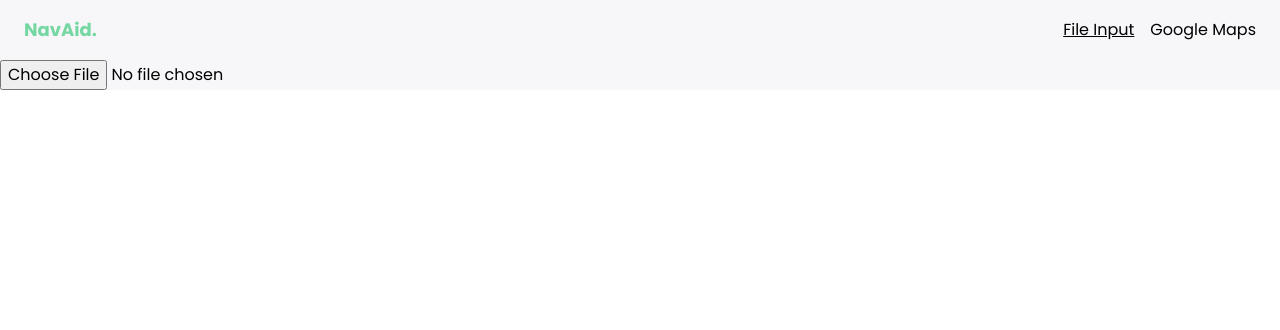
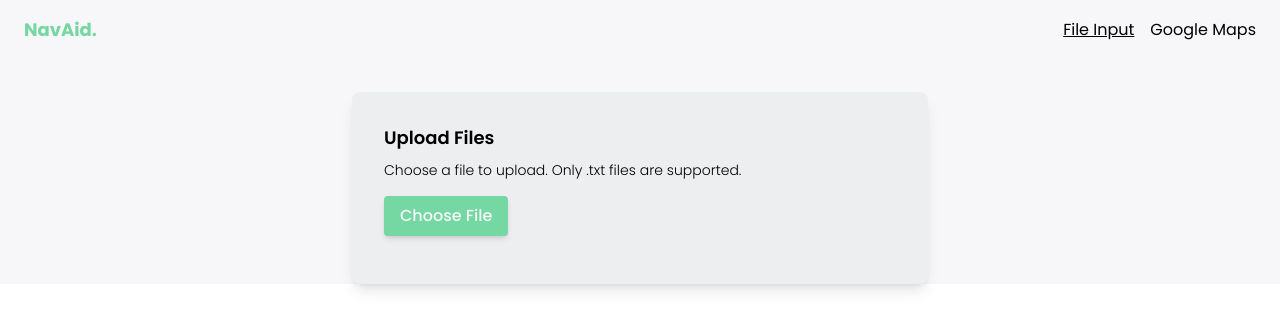
Before and after one commit to liviaarumsari/Tucil3_13521094_13521139, a React (Create React App) app in the folder src/navaid/: page / in a window 1280 px wide. Shown: the top 330 px of the page. Built offline with nearby package versions, Linux system fonts and the light colour scheme; what cytoscape-dagre would draw is missing.

Commit message:
feat(graphChooser): upload files and visualize

```diff
--- a/src/navaid/src/App.js
+++ b/src/navaid/src/App.js
@@ -5,6 +5,7 @@ import Point from "./lib/Point.js";
 import GraphMap from "./lib/GraphMap.js";
 import GraphVisualizer from "./components/GraphVisualizer.js";
 import Navbar from "./components/Navbar.js";
+import GraphChooser from "./components/GraphChooser.js";
 
 function App() {
   const [fileContent, setFileContent] = useState(null);
@@ -12,63 +13,33 @@ function App() {
 
   const path = ["0-1", "3-4"];
 
-  const handleFileUpload = (event) => {
-    const file = event.target.files[0];
-    const reader = new FileReader();
-    reader.onload = (e) => {
-      const contents = e.target.result;
-      const lines = contents.split(/\r?\n/); // Split by new lines
-      const size = parseInt(lines[0]);
-      const adjMatrix = [];
-      for (let i = 1; i <= size; i++) {
-        adjMatrix.push(lines[i].split(" ").map((x) => parseInt(x)));
-      }
-      const nodeNames = [];
-      const nodePoints = [];
-      for (let i = size + 1; i < lines.length; i++) {
-        const lineParts = lines[i].split(":");
-        const simpul = lineParts[0].trim();
-        const [x, y] = lineParts[1].split(" ").map((s) => parseInt(s));
-        nodeNames.push(simpul);
-        nodePoints.push(new Point(x, y));
-      }
-      console.log(adjMatrix);
-      console.log(nodeNames);
-      console.log(nodePoints);
-      let tempMap = new GraphMap(adjMatrix, nodeNames, nodePoints);
-      setMapInput(tempMap);
-      setFileContent(adjMatrix);
-      let answer = ucs(adjMatrix, 0, 1);
-      let routes = answer[0];
-      if (answer[1] === -1) {
-        setFileContent("Tidak ada lintasan yang menhubungkan");
-      } else {
-        setFileContent(
-          "Jarak minum terdekat : " +
-            answer[1] +
-            "\nRute yang ditempuh : " +
-            routes[0].nodes
-        );
-      }
-    };
-    reader.readAsText(file);
-  };
+  const fileUploadHandler = (newMap) => {
+    setMapInput(newMap);
+  }
+
+  // const handleFileUpload = (event) => {
+  //     setFileContent(adjMatrix);
+  //     let answer = ucs(adjMatrix, 0, 1);
+  //     let routes = answer[0];
+  //     if (answer[1] === -1) {
+  //       setFileContent("Tidak ada lintasan yang menhubungkan");
+  //     } else {
+  //       setFileContent(
+  //         "Jarak minum terdekat : " +
+  //           answer[1] +
+  //           "\nRute yang ditempuh : " +
+  //           routes[0].nodes
+  //       );
+  //     }
+  //   };
+  //   reader.readAsText(file);
+  // };
 
   return (
     <div className="bg-light-primary">
       <Navbar/>
-      <input type="file" onChange={handleFileUpload} />
-      {fileContent && (
-        <div>
-          <h3 class="font-sans text-dark-primary">File Contents:</h3>
-          <pre>{fileContent}</pre>
-        </div>
-      )}
-      {mapInput && (
-        <div style={{ width: "50vw", height: "50vh" }}>
-          <GraphVisualizer mapInput={mapInput} path={path} />
-        </div>
-      )}
+      <GraphChooser onFileUpload={fileUploadHandler}/>
+
     </div>
   );
 }
--- a/src/navaid/src/components/Card.js
+++ b/src/navaid/src/components/Card.js
@@ -2,7 +2,7 @@ import '../index.css'
 
 function Card(props) {
     const classes = 'card ' + props.className
-    return <div className="rounded-lg bg-gray-100 shadow-md p-4 mx-auto my-8 w-11/12 max-w-screen-lg">{props.children}</div>
+    return <div className="bg-light-secondary p-8 my-8 w-11/12 shadow-lg rounded-lg max-w-xl mx-auto">{props.children}</div>
 }
 
 export default Card
--- /dev/null
+++ b/src/navaid/src/components/GraphChooser.js
@@ -0,0 +1,86 @@
+import React, { useState } from "react";
+import GraphVisualizer from "./GraphVisualizer.js";
+import Point from "../lib/Point.js";
+import GraphMap from "../lib/GraphMap.js";
+import Card from "./Card.js";
+
+function GraphChooser(props) {
+  const [fileName, setFileName] = useState("");
+  const [fileContent, setFileContent] = useState(null);
+  const [errorMessage, setErrorMessage] = useState("");
+  const [showGraphVisualizer, setShowGraphVisualizer] = useState(false);
+
+  const handleFileUpload = (event) => {
+    const file = event.target.files[0];
+    const fileNameParts = file.name.split(".");
+    const fileExtension = fileNameParts[fileNameParts.length - 1];
+
+    if (fileExtension !== "txt") {
+      setErrorMessage("Invalid file type. Please upload a .txt file.");
+    } else {
+      setFileName(file.name);
+      setErrorMessage("");
+
+      const reader = new FileReader();
+      reader.onload = (e) => {
+        const contents = e.target.result;
+        const lines = contents.split(/\r?\n/); // Split by new lines
+        const size = parseInt(lines[0]);
+        const adjMatrix = [];
+        for (let i = 1; i <= size; i++) {
+          adjMatrix.push(lines[i].split(" ").map((x) => parseInt(x)));
+        }
+        const nodeNames = [];
+        const nodePoints = [];
+        for (let i = size + 1; i < lines.length; i++) {
+          const lineParts = lines[i].split(":");
+          const simpul = lineParts[0].trim();
+          const [x, y] = lineParts[1].split(" ").map((s) => parseInt(s));
+          nodeNames.push(simpul);
+          nodePoints.push(new Point(x, y));
+        }
+        console.log(adjMatrix);
+        console.log(nodeNames);
+        console.log(nodePoints);
+        let mapInput = new GraphMap(adjMatrix, nodeNames, nodePoints);
+        props.onFileUpload(mapInput);
+        setFileContent(mapInput);
+        setShowGraphVisualizer(true);
+      };
+      reader.readAsText(file);
+    }
+  };
+
+  return (
+    <Card>
+        <div className="flex flex-col">
+            <label className="text-lg font-semibold mb-2">Upload Files</label>
+            <label className="text-sm font-light text-gray-500 mb-4">
+            Choose a file to upload. Only .txt files are supported.
+            </label>
+        </div>
+        <div className="mb-4">
+          <input
+            type="file"
+            accept=".txt"
+            onChange={handleFileUpload}
+            className="hidden"
+            id="fileInput"
+          />
+          <button
+            htmlFor="fileInput"
+            className="bg-main-primary hover:bg-main-secondary text-light-primary font-medium py-2 px-4 shadow-md rounded cursor-pointer"
+          >
+            Choose File
+          </button>
+          <div className="ml-4 inline-block">{fileName}</div>
+        </div>
+        {errorMessage && (
+          <div className="text-red-500 mb-4">{errorMessage}</div>
+        )}
+        {showGraphVisualizer && <GraphVisualizer mapInput={fileContent} path={[]} />}
+      </Card>
+  );
+}
+
+export default GraphChooser;
--- a/src/navaid/src/components/GraphVisualizer.js
+++ b/src/navaid/src/components/GraphVisualizer.js
@@ -66,14 +66,13 @@ const GraphVisualizer = (props) => {
           name: "dagre",
           rankDir: "LR",
         },
-        userZoomingEnabled: false,
       });
 
       cy.fit();
     }
   }, [props.mapInput.adjMatrix, props.mapInput.nodeNames]);
 
-  return <div ref={cyRef} style={{ height: "100vh", width: "100%" }} />;
+  return <div ref={cyRef} className="bg-light-primary" style={{ height: "30vh", width: "100%" }} />;
 };
 
 function getElementsFromMatrix(matrix, nodeNames) {
```
